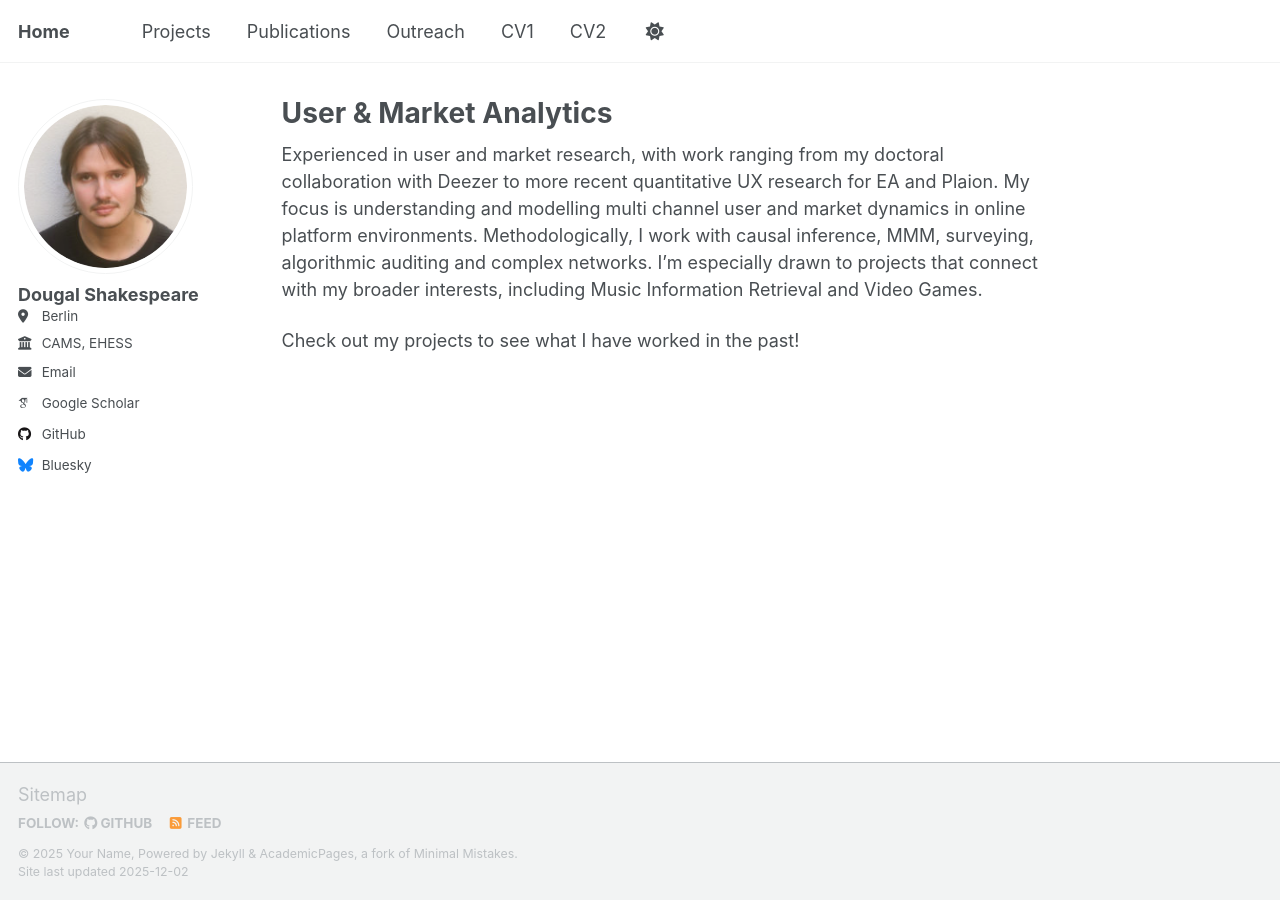
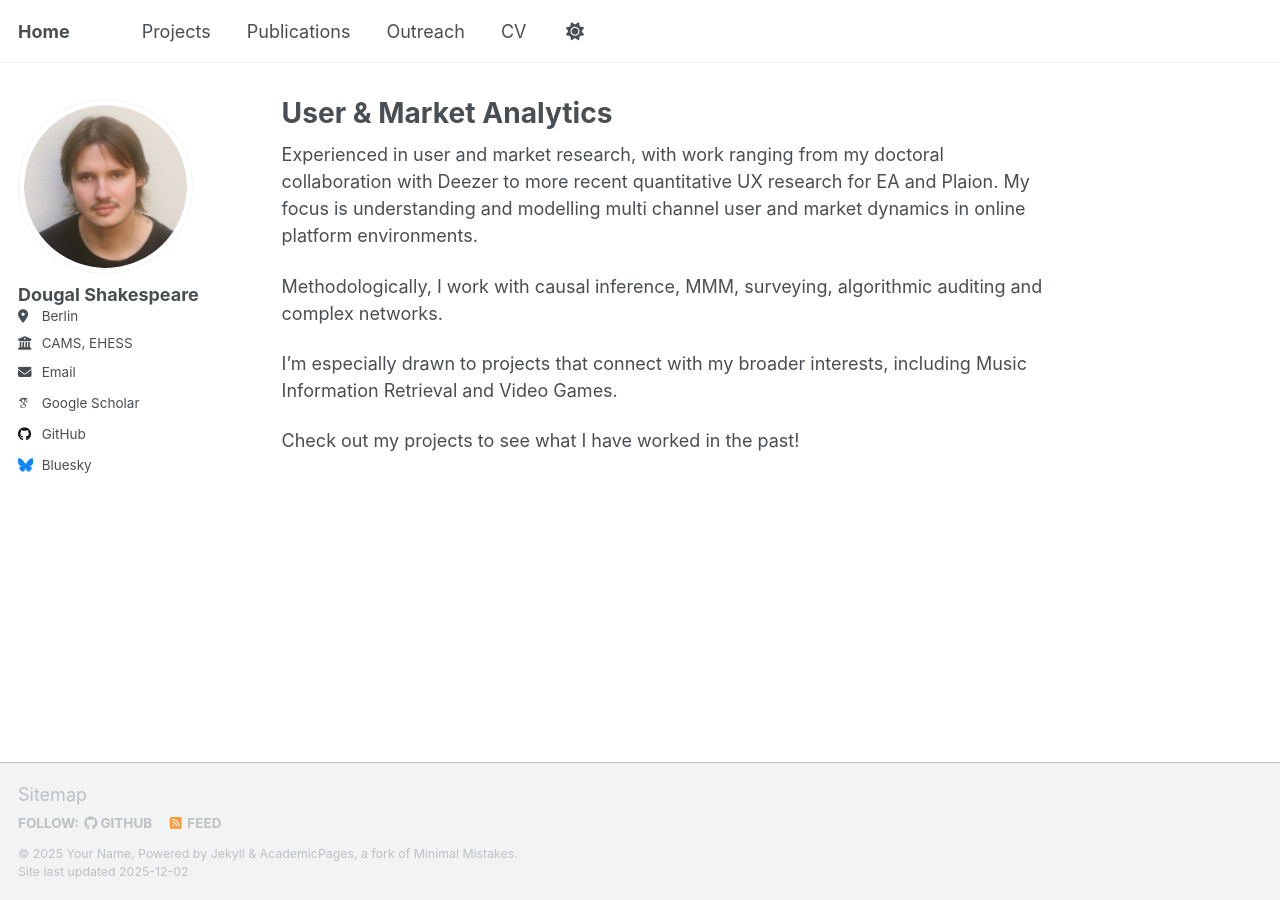
Before and after one commit to deshiiii/deshiiii.github.io, a Jekyll site: the page built from _pages/about.md, in a window 1280 px wide. Built offline with Jekyll 4.4.1, drawn with Linux system fonts in a browser that asks for light colours; some web fonts are replaced; a script that is not in the unit is left out.

Commit message:
update about

```diff
--- a/_data/navigation.yml
+++ b/_data/navigation.yml
@@ -17,10 +17,7 @@ main:
   - title: "Outreach"
     url: /year-archive/
 
-  - title: "CV1"
-    url: /cv/
-
-  - title: "CV2"
+  - title: "CV"
     url: /cv/
 
   # - title: "CV"
--- a/_pages/about.md
+++ b/_pages/about.md
@@ -7,6 +7,10 @@ redirect_from:
   - /about.html
 ---
 
-Experienced in user and market research, with work ranging from my doctoral collaboration with Deezer to more recent quantitative UX research for EA and Plaion. My focus is understanding and modelling multi channel user and market dynamics in online platform environments. Methodologically, I work with causal inference, MMM, surveying, algorithmic auditing and complex networks. I’m especially drawn to projects that connect with my broader interests, including Music Information Retrieval and Video Games.
+Experienced in user and market research, with work ranging from my doctoral collaboration with Deezer to more recent quantitative UX research for EA and Plaion. My focus is understanding and modelling multi channel user and market dynamics in online platform environments.
+
+Methodologically, I work with causal inference, MMM, surveying, algorithmic auditing and complex networks.
+
+I’m especially drawn to projects that connect with my broader interests, including Music Information Retrieval and Video Games.
 
 Check out my projects to see what I have worked in the past!
```
